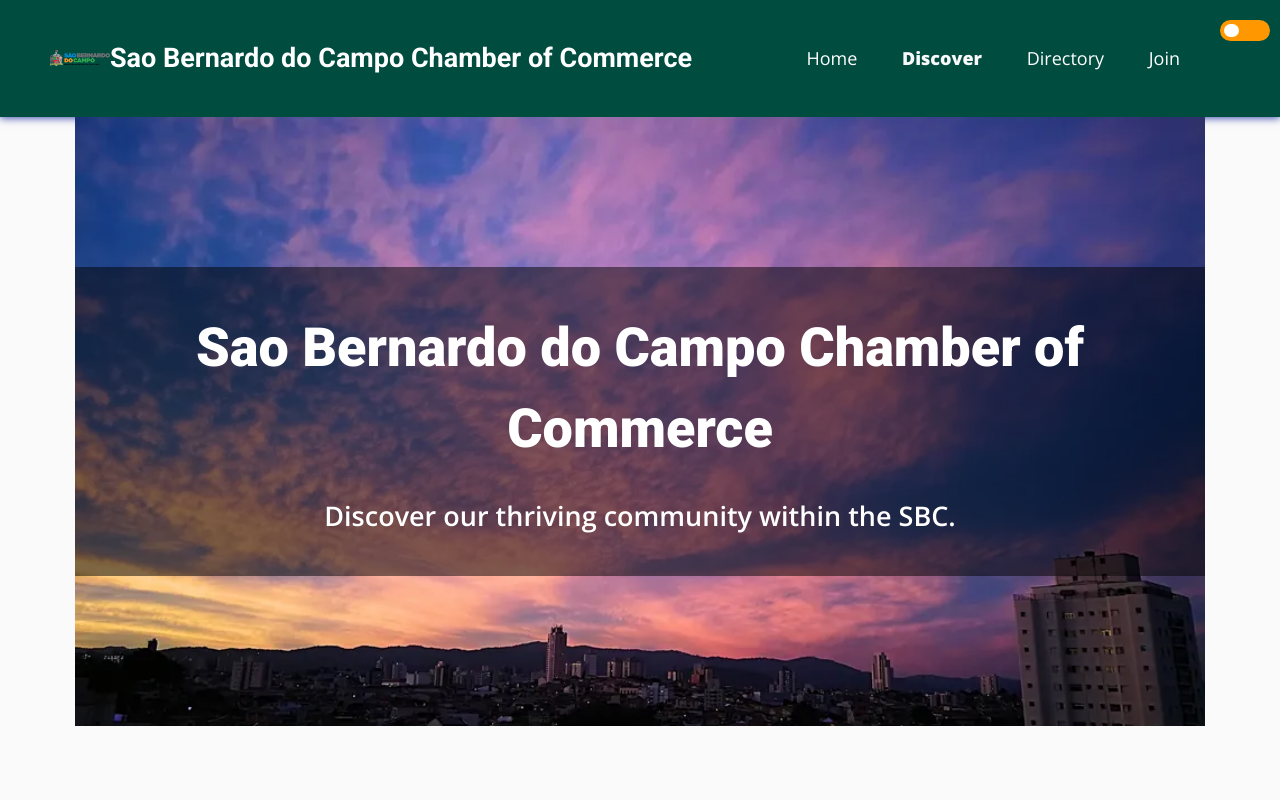
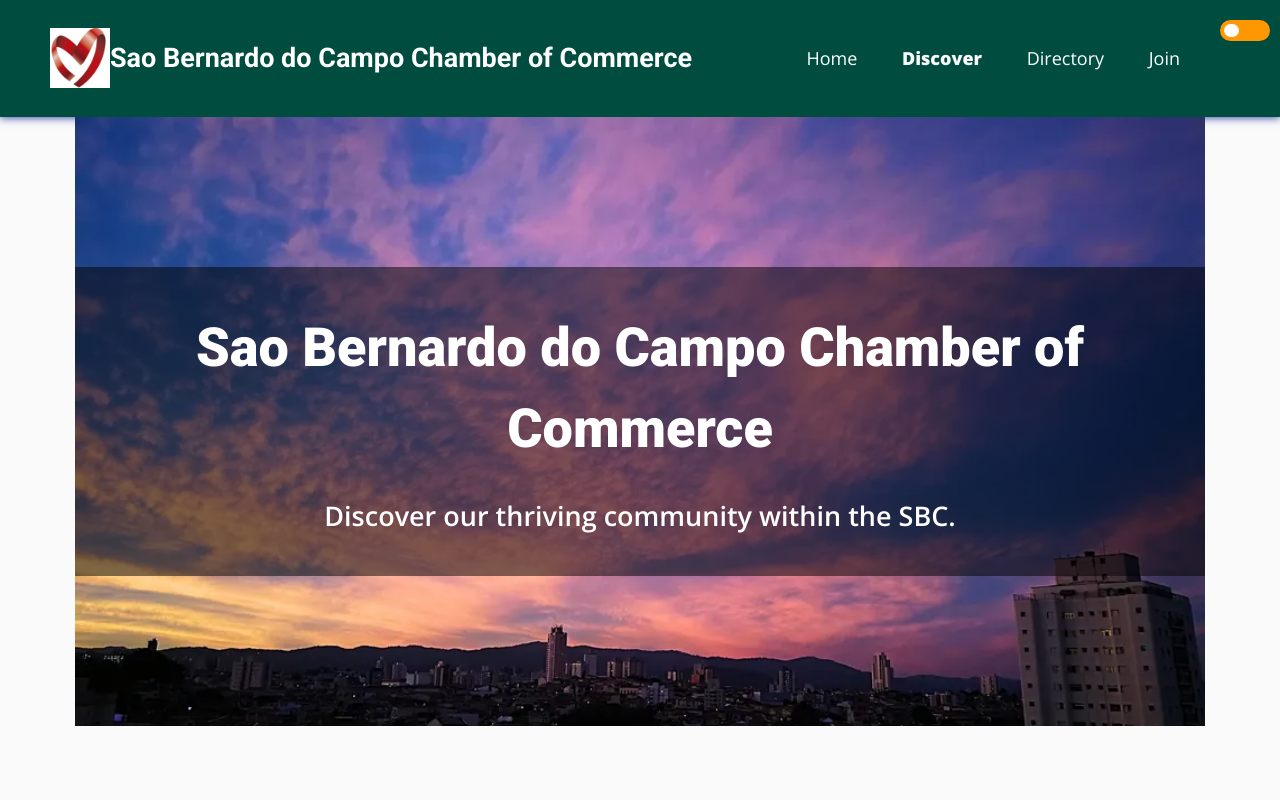
Before and after one commit to sechafer/wdd230, a plain HTML site: page chamber/discover.html in a window 1280 px wide. Shown: the top 800 px of the page. Drawn offline with nearby package versions, Linux system fonts and the light colour scheme.

Commit message:
fix logo

```diff
--- a/chamber/discover.html
+++ b/chamber/discover.html
@@ -36,7 +36,7 @@
     <body>
         <header class="nav">
             <div class="nav-brand">
-                <img src="./images/layout_set_logo.png" alt="Sao Bernardo do Campo Chamber of Commerce" width="120"  />
+                <img src="./images/layout_set_logo.webp" alt="Sao Bernardo do Campo Chamber of Commerce" width="120"  />
                 <h1 id="nav-title">Sao Bernardo do Campo Chamber of Commerce</h1>
             </div>
             <div class="nav-box">
@@ -308,7 +308,7 @@
         <footer>
             <section class="footer">
                 <div class="footer-title">
-                    <img src="./images/layout_set_logo.png" alt="Sao Bernardo do Campo Chamber of Commerce" width="60" height="60" />
+                    <img src="./images/layout_set_logo.webp" alt="Sao Bernardo do Campo Chamber of Commerce" width="60" height="60" />
                     <h2>Sao Bernardo do Campo Chamber of Commerce</h2>
                 </div>
                 <div class="footer-addr">
```
Also changed, not shown: chamber/images/layout_set_logo.webp (added), chamber/images/layout_set_logo1.png (renamed from chamber/images/layout_set_logo.png), chamber/images/logos/sbc-promove-corazon.jpg (added), chamber/images/sbc-promove-corazon.jpg (added).
